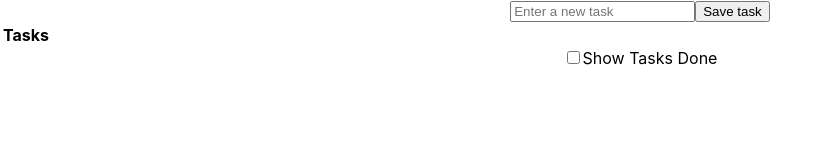
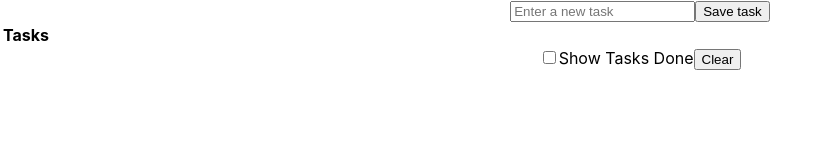
Before and after one commit to BrayanGuerreroXD/react-taskapp-localstorage, a React (Create React App) app: page / in a window 1280 px wide. Shown: the top 160 px of the page, without its empty margins (0-830 px from the left). Built offline with nearby package versions, Linux system fonts and the light colour scheme.

Commit message:
Create VisibilityControl component and add a function to clean the done tasks

```diff
--- a/src/App.js
+++ b/src/App.js
@@ -2,6 +2,7 @@ import { useState, useEffect } from "react";
 import "./App.css";
 import { TaskCreator } from "./components/TaskCreator";
 import { TaskTable } from "./components/TaskTable";
+import { VisibilityControl } from "./components/VisibilityControl";
 
 function App() {
   const [tasksItems, setTasksItems] = useState([]);
@@ -21,8 +22,13 @@ function App() {
     );
   };
 
+  const cleanTasks = () => {
+    setTasksItems(tasksItems.filter((task) => !task.done));
+    setShowCompleted(false);
+  };
+
   useEffect(() => {
-    const data = localStorage.getItem("tasks");
+    let data = localStorage.getItem("tasks");
     if (data) {
       setTasksItems(JSON.parse(data));
     }
@@ -35,21 +41,18 @@ function App() {
   return (
     <div className="App">
       <TaskCreator createNewTask={createNewTask} />
-      <TaskTable tasks={tasksItems} toglleTask={toggleTask} />
+      <TaskTable tasks={tasksItems} toggleTask={toggleTask} />
+      <VisibilityControl
+        isChecked={showCompleted}
+        setShowCompleted={(checked) => setShowCompleted(checked)}
+        cleanTasks={cleanTasks}
+      />
 
-      <div>
-        <input
-          type="checkbox"
-          onChange={(e) => setShowCompleted(!showCompleted)}
-        />
-        <label>Show Tasks Done</label>
-      </div>
-
-      {showCompleted && (
+      {showCompleted === true && (
         <TaskTable
           tasks={tasksItems}
-          toglleTask={toggleTask}
-          showCompleted={false}
+          toggleTask={toggleTask}
+          showCompleted={showCompleted}
         />
       )}
     </div>
--- /dev/null
+++ b/src/components/VisibilityControl.jsx
@@ -0,0 +1,20 @@
+export const VisibilityControl = ({ isChecked, setShowCompleted, cleanTasks }) => {
+  const handleDelete = () => {
+    if (window.confirm('Are you sure to want to delete it?')) {
+        cleanTasks()
+    }
+  };
+
+  return (
+    <div>
+      <input
+        type="checkbox"
+        checked={isChecked}
+        onChange={(e) => setShowCompleted(e.target.checked)}
+      />
+      <label>Show Tasks Done</label>
+
+      <button onClick={handleDelete}>Clear</button>
+    </div>
+  );
+};
```
